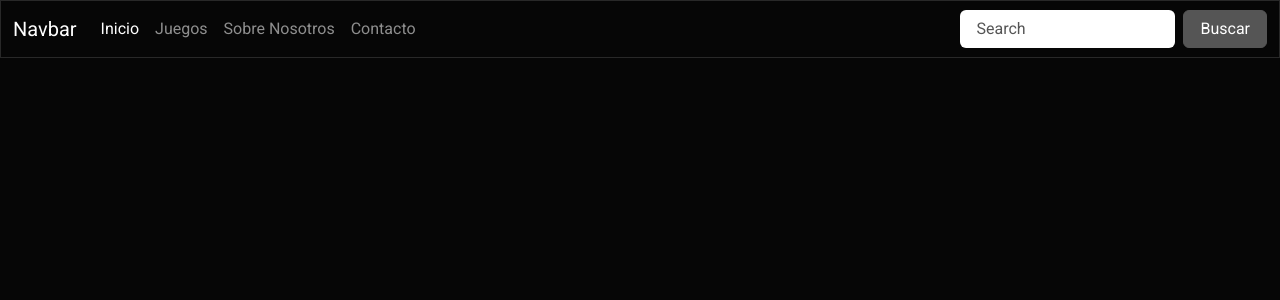
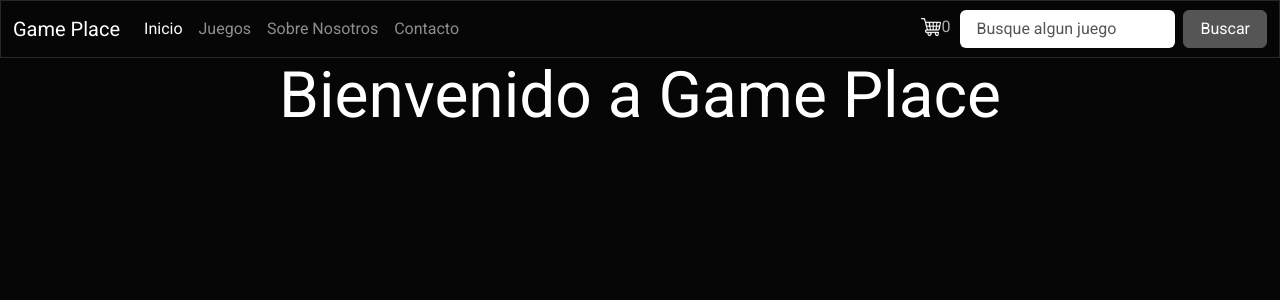
Before and after one commit to nicocastx/Game-Place, a React (Create React App) app: page / in a window 1280 px wide. Shown: the top 300 px of the page. Built offline with nearby package versions, Linux system fonts and the light colour scheme.

Commit message:
3er desafio CoderHouse React Crear un landing

```diff
--- a/src/components/App.jsx
+++ b/src/components/App.jsx
@@ -1,61 +1,13 @@
+import React from 'react';
 import "./App.css";
+import Nav from "./Nav";
+import ItemListContainer from './ItemListContainer';
 
 function App() {
   return (
-    <div className="App clasexd">
-      <nav className="navbar navbar-expand-lg navbar-dark bg-dark">
-        <div className="container-fluid">
-          <a className="navbar-brand" href="#">
-            Navbar
-          </a>
-          <button
-            className="navbar-toggler"
-            type="button"
-            data-bs-toggle="collapse"
-            data-bs-target="#navbarColor02"
-            aria-controls="navbarColor02"
-            aria-expanded="false"
-            aria-label="Toggle navigation"
-          >
-            <span className="navbar-toggler-icon" />
-          </button>
-          <div className="collapse navbar-collapse" id="navbarColor02">
-            <ul className="navbar-nav me-auto">
-              <li className="nav-item">
-                <a className="nav-link active" href="#">
-                  Inicio
-                  <span className="visually-hidden">(current)</span>
-                </a>
-              </li>
-              <li className="nav-item">
-                <a className="nav-link" href="#">
-                  Juegos
-                </a>
-              </li>
-              <li className="nav-item">
-                <a className="nav-link" href="#">
-                  Sobre Nosotros
-                </a>
-              </li>
-              <li className="nav-item">
-                <a className="nav-link" href="#">
-                  Contacto
-                </a>
-              </li>
-            </ul>
-            <form className="d-flex">
-              <input
-                className="form-control me-sm-2"
-                type="text"
-                placeholder="Search"
-              />
-              <button className="btn btn-secondary my-2 my-sm-0" type="submit">
-                Buscar
-              </button>
-            </form>
-          </div>
-        </div>
-      </nav>
+    <div className="App">
+      <Nav/>
+      <ItemListContainer/>
     </div>
   );
 }
--- /dev/null
+++ b/src/components/CartWidget.css
@@ -0,0 +1,23 @@
+.carrito{
+    display: flex;
+    flex-direction: row;
+    vertical-align: middle;
+    align-items: center;
+    max-width: 40px;
+    margin-right: 10px;
+    margin-bottom: 5px;
+}
+
+.icono-carrito{
+    width: 20px;
+    margin: auto;
+}
+
+.cart-img{
+    width: 100%;
+    filter:invert(1);
+}
+
+.contador{
+    margin: auto;
+}
--- /dev/null
+++ b/src/components/CartWidget.jsx
@@ -0,0 +1,13 @@
+import React from 'react';
+import './CartWidget.css';
+
+export default function CartWidget() {
+    return (
+        <div className='carrito'>
+            <div className="icono-carrito">
+                <img src="img/shopping-cart.png" alt="carrito" className="cart-img" />
+            </div>
+            <p className="contador">0</p>
+        </div>
+    )
+}
--- /dev/null
+++ b/src/components/Form.jsx
@@ -0,0 +1,18 @@
+import React from 'react'
+
+export default function Form({contBuscar}) {
+    return (
+        <div>
+            <form className="d-flex">
+                <input
+                    className="form-control me-sm-2"
+                    type="text"
+                    placeholder= {contBuscar}
+                />
+                <button className="btn btn-secondary my-2 my-sm-0" type="submit">
+                    Buscar
+                </button>
+            </form>
+        </div>
+    )
+}
--- /dev/null
+++ b/src/components/ItemListContainer.css
@@ -0,0 +1,3 @@
+.ItemListContainer{
+    text-align: center;
+}
--- /dev/null
+++ b/src/components/ItemListContainer.jsx
@@ -0,0 +1,10 @@
+import React from 'react';
+import './ItemListContainer.css';
+
+export default function ItemListContainer() {
+    return (
+        <div className = "ItemListContainer">
+            <h1>Bienvenido a Game Place</h1>
+        </div>
+    )
+}
--- /dev/null
+++ b/src/components/Nav.jsx
@@ -0,0 +1,57 @@
+import React from 'react';
+import Form from './Form';
+import CartWidget from './CartWidget';
+
+function Nav() {
+    return (
+        <div className="navBar">
+            <nav className="navbar navbar-expand-lg navbar-dark bg-dark">
+                <div className="container-fluid">
+                    <a className="navbar-brand" href="#">
+                        Game Place
+                    </a>
+                    <button
+                        className="navbar-toggler"
+                        type="button"
+                        data-bs-toggle="collapse"
+                        data-bs-target="#navbarColor02"
+                        aria-controls="navbarColor02"
+                        aria-expanded="false"
+                        aria-label="Toggle navigation"
+                    >
+                        <span className="navbar-toggler-icon" />
+                    </button>
+                    <div className="collapse navbar-collapse" id="navbarColor02">
+                        <ul className="navbar-nav me-auto">
+                            <li className="nav-item">
+                                <a className="nav-link active" href="#">
+                                    Inicio
+                                    <span className="visually-hidden">(current)</span>
+                                </a>
+                            </li>
+                            <li className="nav-item">
+                                <a className="nav-link" href="#">
+                                    Juegos
+                                </a>
+                            </li>
+                            <li className="nav-item">
+                                <a className="nav-link" href="#">
+                                    Sobre Nosotros
+                                </a>
+                            </li>
+                            <li className="nav-item">
+                                <a className="nav-link" href="#">
+                                    Contacto
+                                </a>
+                            </li>
+                        </ul>
+                        <CartWidget/>
+                        <Form contBuscar="Busque algun juego"/>
+                    </div>
+                </div>
+            </nav>
+        </div>
+    )
+}
+
+export default Nav
```
Also changed, not shown: public/img/shopping-cart.png (added).
